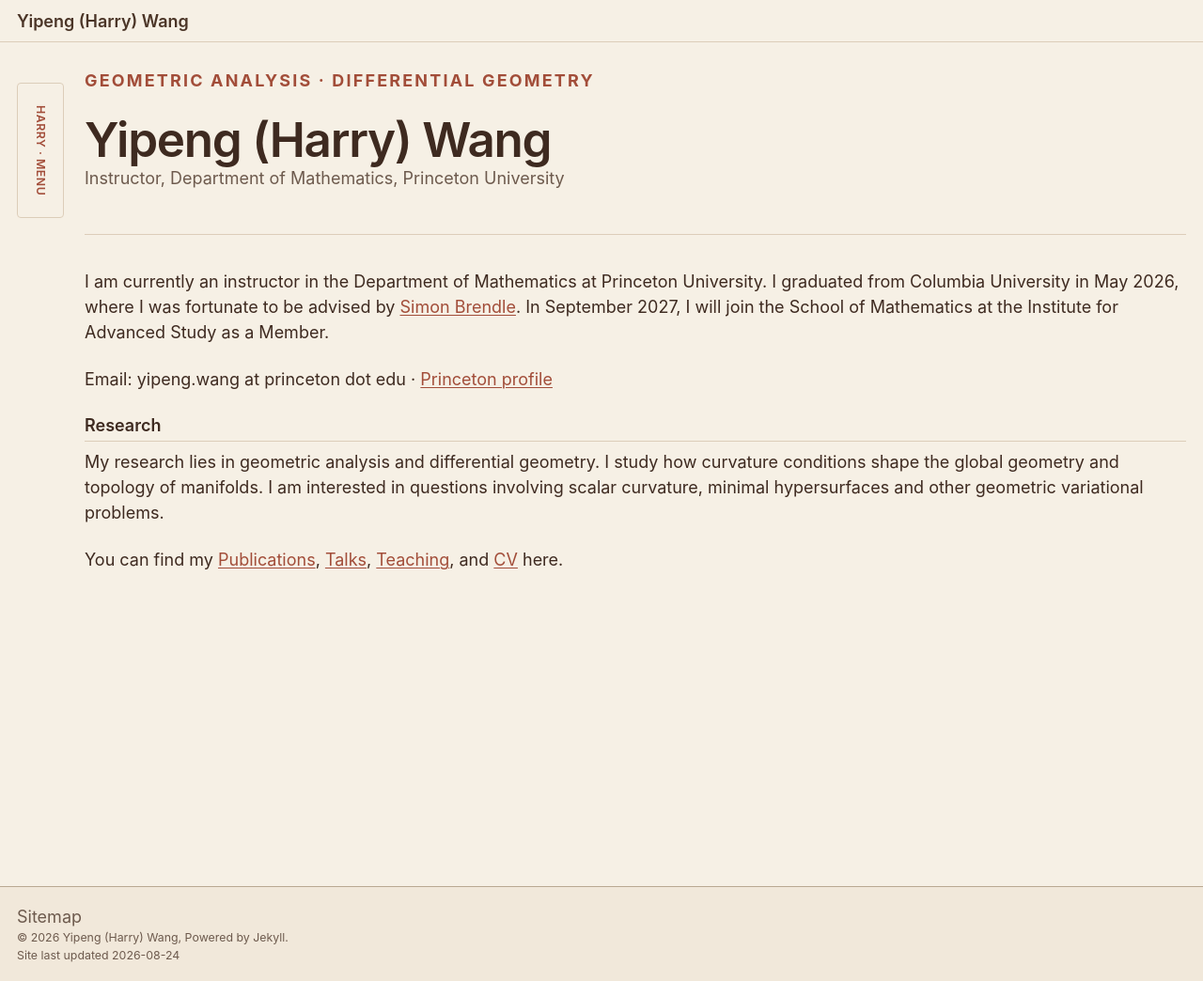
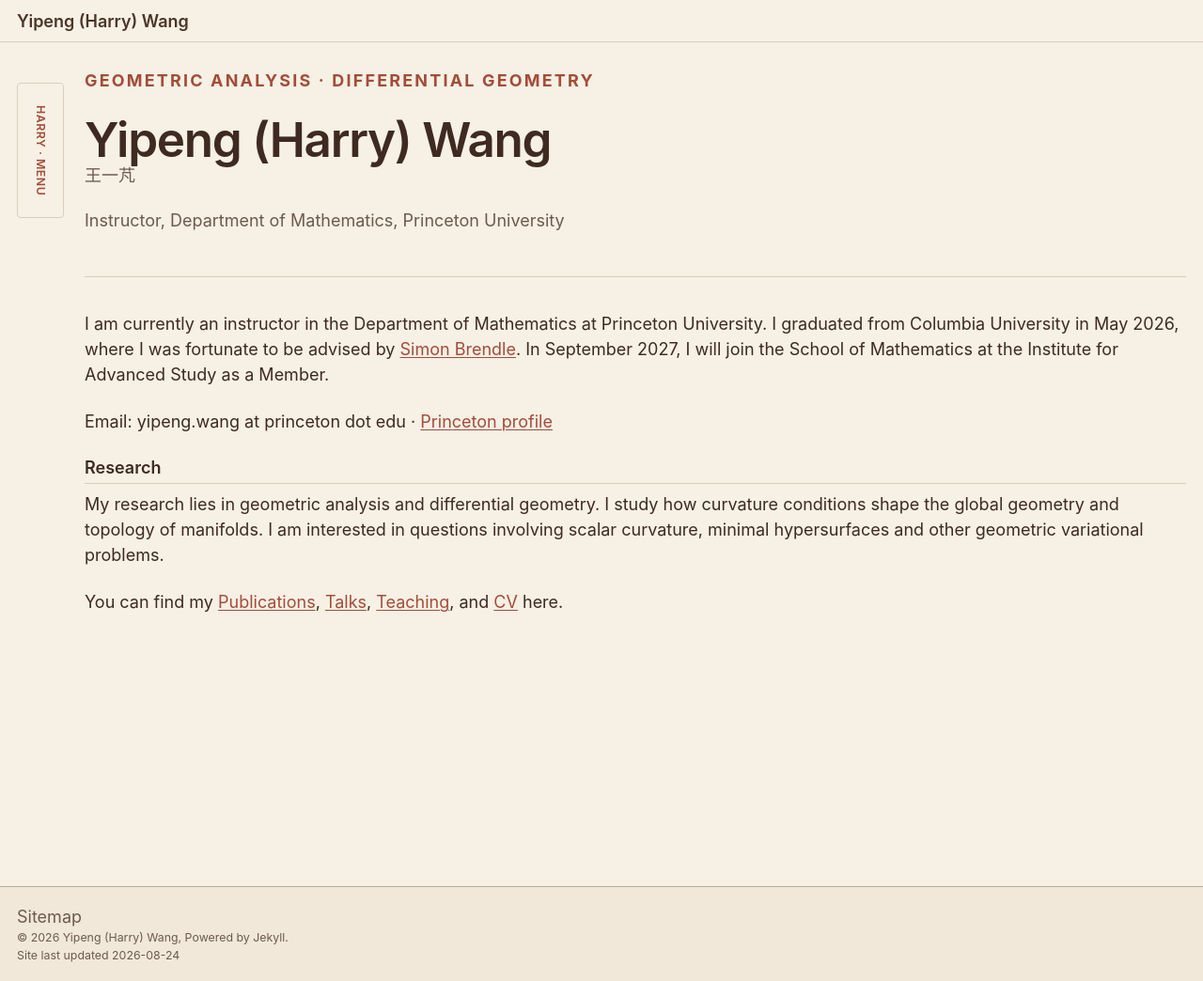
Before and after one commit to ypharry/ypharry.github.io, a Jekyll site: the page built from _pages/about.md, in a window 1280 px wide and 1044 px high. Shown: the whole window at 94% size. Built offline with Jekyll 4.4.1, drawn with Linux system fonts in a browser that asks for light colours; a script that is not in the unit is left out.

Commit message:
Add Chinese name to homepage

```diff
--- a/_pages/about.md
+++ b/_pages/about.md
@@ -11,6 +11,7 @@ redirect_from:
 <header class="home-intro">
   <p class="home-intro__eyebrow">Geometric analysis · Differential geometry</p>
   <h1>Yipeng (Harry) Wang</h1>
+  <p class="home-intro__chinese">王一芃</p>
   <p class="home-intro__role">Instructor, Department of Mathematics, Princeton University</p>
 </header>
 
--- a/_sass/layout/_profile.scss
+++ b/_sass/layout/_profile.scss
@@ -63,6 +63,13 @@ $profile-panel-width: 15rem;
   font-weight: 600;
   letter-spacing: -0.025em;
   line-height: 1.05;
+}
+
+.home-intro__chinese {
+  margin: 0.35rem 0 0;
+  color: var(--global-text-color-light);
+  font-size: $type-size-4;
+  line-height: 1.2;
 }
 
 .home-intro__role {
```
